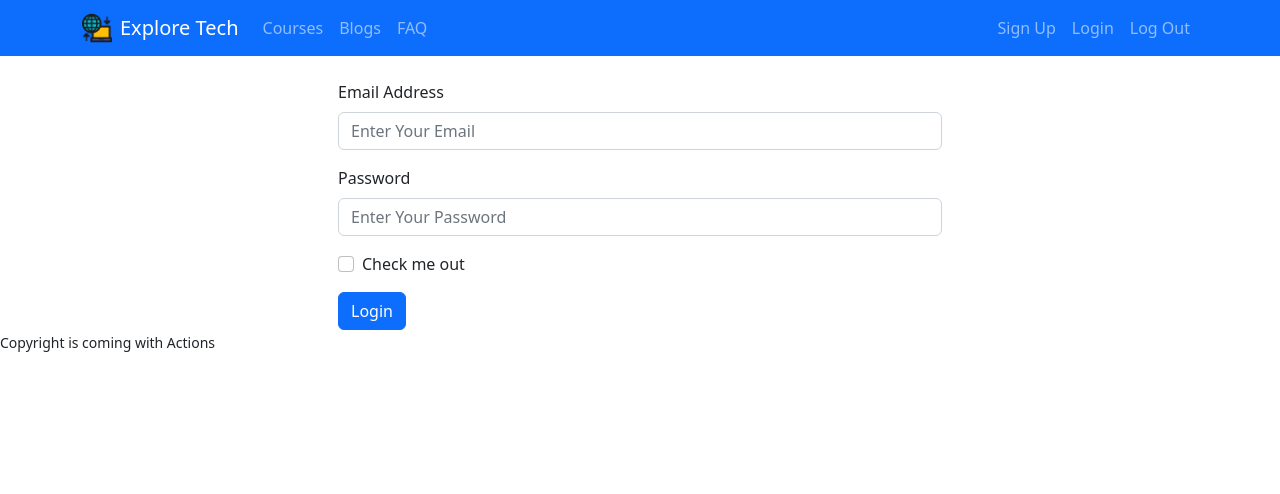
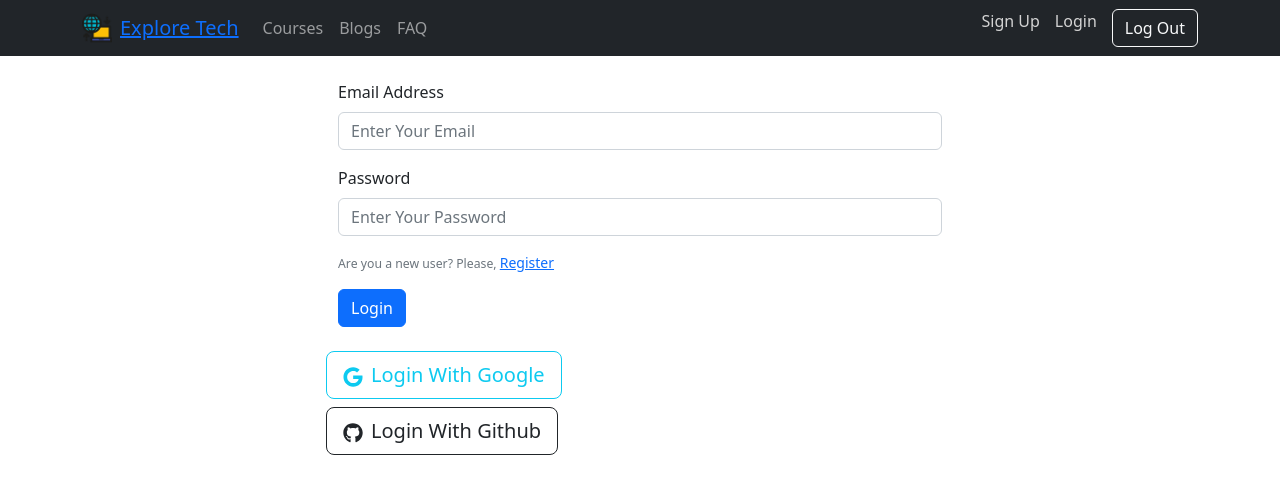
Before and after one commit to asmtanjil/explore-tech-client, a React (Create React App) app: page /login in a window 1280 px wide. Shown: the top 494 px of the page. Built offline with nearby package versions, Linux system fonts and the light colour scheme.

Commit message:
Registration Form Added with Login Redirected Page

```diff
--- a/src/Contexts/AuthProvider.js
+++ b/src/Contexts/AuthProvider.js
@@ -1,18 +1,37 @@
 import React from 'react';
 import { createContext } from 'react';
-import { getAuth } from "firebase/auth";
+import { createUserWithEmailAndPassword, getAuth, signInWithEmailAndPassword, signInWithPopup } from "firebase/auth";
 import app from '../Firebase/firebase.init';
 
 
 export const AuthContext = createContext();
-const auth = getAuth(app)
+const auth = getAuth(app);
 
 const AuthProvider = ({ children }) => {
-
-
   const user = { name: 'Mama Sadek' }
 
-  const authInfo = { user }
+  // Create New User With Email and Password
+  const createUser = (email, password) => {
+    return createUserWithEmailAndPassword(auth, email, password)
+  }
+
+  //Sing In With Email and Password
+  const signIn = (email, password) => {
+    return signInWithEmailAndPassword(auth, email, password)
+  }
+
+  //Sign In With Google
+  const googleSignIn = (provider) => {
+    return signInWithPopup(auth, provider)
+  }
+  //Sign In With GitHub
+
+  const authInfo = {
+    user,
+    createUser,
+    signIn,
+    googleSignIn
+  }
   return (
     <AuthContext.Provider value={authInfo}>
       {children}
--- a/src/Layouts/Main.js
+++ b/src/Layouts/Main.js
@@ -1,6 +1,5 @@
 import React from 'react';
 import { Outlet } from 'react-router-dom';
-import Footer from '../Pages/Footer/Footer';
 import Header from '../Pages/Header/Header';
 
 const Main = () => {
@@ -8,7 +7,6 @@ const Main = () => {
     <div>
       <Header></Header>
       <Outlet></Outlet>
-      <Footer></Footer>
     </div>
   );
 };
--- a/src/Pages/Courses/Courses.js
+++ b/src/Pages/Courses/Courses.js
@@ -6,7 +6,6 @@ const Courses = () => {
     <Container>
       <Row>
         <Col lg={3}>
-
         </Col>
 
         <Col lg={9}>
--- a/src/Pages/Header/Header.js
+++ b/src/Pages/Header/Header.js
@@ -2,11 +2,14 @@ import React from 'react';
 import Container from 'react-bootstrap/Container';
 import Nav from 'react-bootstrap/Nav';
 import Navbar from 'react-bootstrap/Navbar';
+import { Link } from 'react-router-dom';
 import logo from '../../Assests/laptop.png'
+import Button from 'react-bootstrap/Button';
+
 
 const Header = () => {
   return (
-    <Navbar className='mb-4' collapseOnSelect expand="lg" bg="primary" variant="dark">
+    <Navbar className='mb-4' collapseOnSelect expand="lg" bg="dark" variant="dark">
       <Container>
         <Navbar.Brand>
           <img
@@ -16,24 +19,37 @@ const Header = () => {
             height="30"
             className="d-inline-block align-top me-2"
           />
-          Explore Tech
+          <Link to='/'>Explore Tech</Link>
         </Navbar.Brand>
-        {/* <Navbar.Brand>Explore Tech</Navbar.Brand> */}
+
         <Navbar.Toggle aria-controls="responsive-navbar-nav" />
         <Navbar.Collapse id="responsive-navbar-nav">
           <Nav className="me-auto">
-            <Nav.Link href="#features">Courses</Nav.Link>
+            <Nav.Link>Courses</Nav.Link>
             <Nav.Link href="#pricing">Blogs</Nav.Link>
             <Nav.Link href="#pricing">FAQ</Nav.Link>
           </Nav>
           <Nav>
-            <Nav.Link>Sign Up</Nav.Link>
-            <Nav.Link eventKey={2}>
+            <Link
+              to='/register'
+              style={{
+                paddingRight: 15,
+                textDecoration: 'none',
+                color: 'lightGray'
+              }}>
+              Sign Up
+            </Link>
+
+            <Link
+              to='/login'
+              style={{
+                paddingRight: 15,
+                textDecoration: 'none',
+                color: 'lightGray'
+              }}>
               Login
-            </Nav.Link>
-            <Nav.Link>
-              Log Out
-            </Nav.Link>
+            </Link>
+            <Button variant="outline-light">Log Out</Button>
           </Nav>
         </Navbar.Collapse>
       </Container>
--- a/src/Pages/User/Login/Login.js
+++ b/src/Pages/User/Login/Login.js
@@ -1,16 +1,50 @@
 import React from 'react';
+import { useContext } from 'react';
 import { Col, Row } from 'react-bootstrap';
 import Button from 'react-bootstrap/Button';
 import Form from 'react-bootstrap/Form';
+import { Link } from 'react-router-dom';
+import { AuthContext } from '../../../Contexts/AuthProvider';
+import { FaGithub, FaGoogle } from 'react-icons/fa';
+import { GoogleAuthProvider } from 'firebase/auth';
 
 const Login = () => {
+  const { signIn, googleSignIn } = useContext(AuthContext);
+
+  const googleProvider = new GoogleAuthProvider()
+
+  const handleSignIn = (event) => {
+    event.preventDefault();
+    const form = event.target;
+    const email = form.email.value;
+    const password = form.password.value;
+
+    console.log(email, password)
+
+    signIn(email, password)
+      .then(result => {
+        const user = result.user;
+        console.log(user);
+      })
+      .catch(error => console.error(error))
+  }
+
+  const handleGoogleSignIn = () => {
+    googleSignIn(googleProvider)
+      .then(result => {
+        const user = result.user;
+        console.log(user);
+      })
+      .catch(error => console.error(error))
+  }
+
   return (
     <Row>
       <Col lg={3}>
 
       </Col>
       <Col lg={6}>
-        <Form className='container'>
+        <Form onSubmit={handleSignIn} className='container'>
 
           <Form.Group className="mb-3" controlId="formBasicEmail">
             <Form.Label>Email Address</Form.Label>
@@ -22,15 +56,30 @@ const Login = () => {
             <Form.Control name='password' type="password" placeholder="Enter Your Password" required />
           </Form.Group>
 
-          <Form.Group className="mb-3" controlId="formBasicCheckbox">
-            <Form.Check type="checkbox" label="Check me out" />
-            <Form.Text className="text-muted">
-
-            </Form.Text>
-          </Form.Group>
+          <Form.Text className="text-muted">
+            <p><small>Are you a new user? Please, </small><Link to='/register'>Register</Link></p>
+          </Form.Text>
 
           <Button variant="primary" type="submit">Login</Button>
+
+          <Form.Text className="text-muted">
+
+          </Form.Text>
         </Form>
+
+        <div className='mt-4'>
+          <Button onClick={handleGoogleSignIn} className='mb-2' variant="outline-info" size="lg">
+            <FaGoogle className='me-2'></FaGoogle>
+            Login With Google
+          </Button>
+
+          <br />
+
+          <Button variant="outline-dark" size="lg">
+            <FaGithub className='me-2'></FaGithub>
+            Login With Github
+          </Button>
+        </div>
       </Col>
       <Col lg={3}>
 
--- a/src/Pages/User/Register/Register.js
+++ b/src/Pages/User/Register/Register.js
@@ -1,16 +1,38 @@
 import React from 'react';
+import { useContext } from 'react';
 import { Col, Row } from 'react-bootstrap';
 import Button from 'react-bootstrap/Button';
 import Form from 'react-bootstrap/Form';
+import { AuthContext } from '../../../Contexts/AuthProvider';
 
 const Register = () => {
+  const { createUser } = useContext(AuthContext);
+
+  const handleCreateUser = (event) => {
+    event.preventDefault();
+    const form = event.target;
+    const name = form.name.value;
+    const photoURL = form.photoURL.value;
+    const email = form.email.value;
+    const password = form.password.value;
+
+    console.log(name, photoURL, email, password)
+
+    createUser(email, password)
+      .then(result => {
+        const user = result.user;
+        console.log(user);
+      })
+      .catch(error => console.error(error))
+
+  }
   return (
     <Row>
       <Col lg={3}>
 
       </Col>
       <Col lg={6}>
-        <Form className='container'>
+        <Form onSubmit={handleCreateUser} className='container'>
 
           <Form.Group className="mb-3" controlId="formBasicEmail">
             <Form.Label>Full Name</Form.Label>
```
